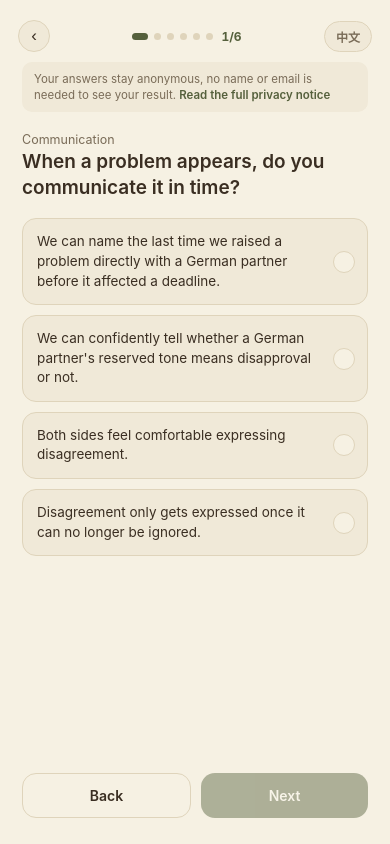
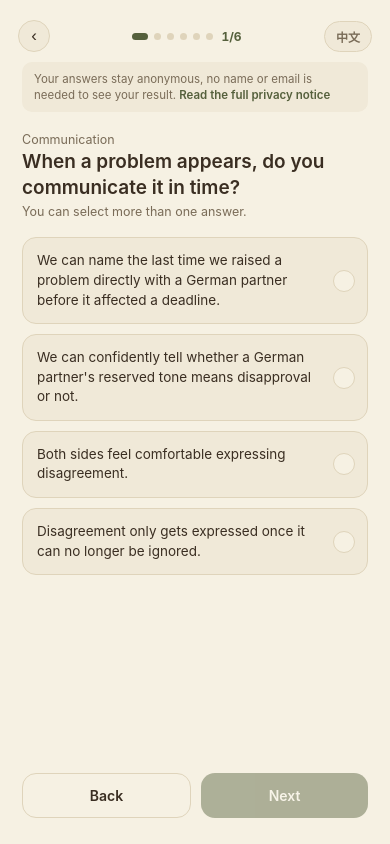
Before and after one commit to petersccc/chinese-checkup, a plain HTML site: page index.html in a window 390 px wide. Both pictures are taken after a click on the button "Start". Drawn offline with Linux system fonts and the light colour scheme.

Commit message:
Add multi-select instruction line to all six question slides
Shown directly under the framing question, same placement and visual
weight as the section label above it (new .question-instruction class,
deliberately styled to match .section-label rather than introducing a
new visual weight).

- content.js: multiSelectHint, "You can select more than one answer." /
  您可以选择多个答案。 The Chinese line is flagged provisional -- drafted
  directly rather than reviewed the way the rest of the Chinese content
  was.
- app.js: renders it in renderQuestion(), between the question and the
  cards.
- styles.css: .question-instruction reuses .section-label's font-size
  and muted color; .question's own bottom margin tightened to sit close
  above it, matching the ~2px gap the section label already has below it.

Verified on an actual mobile viewport (375x812) across all six slides in
both languages, including the longest section label
(决策、速度与沟通渠道) to confirm no wrapping/overflow issues.

Co-Authored-By: Claude Sonnet 5 <noreply@anthropic.com>

```diff
--- a/app.js
+++ b/app.js
@@ -245,6 +245,11 @@ function renderQuestion(panel, slideIdx) {
   question.className = "question";
   question.textContent = section.question[state.lang];
   content.appendChild(question);
+
+  const instruction = document.createElement("p");
+  instruction.className = "question-instruction";
+  instruction.textContent = t("multiSelectHint");
+  content.appendChild(instruction);
 
   const cards = document.createElement("div");
   cards.className = "cards";
--- a/content.js
+++ b/content.js
@@ -42,6 +42,9 @@ const STRINGS = {
     lastQuestionButton: "See my results",
     privacyNotice: "Your answers stay anonymous, no name or email is needed to see your result. ",
     privacyLinkText: "Read the full privacy notice",
+    // Shown under the framing question on all six question slides, same
+    // placement/weight as the section label above it.
+    multiSelectHint: "You can select more than one answer.",
     scoreLabel: "your overall result",
     strengthHeading: "Where you're strongest",
     weaknessHeading: "Where to pay attention",
@@ -77,6 +80,9 @@ const STRINGS = {
     // the same way the English notice + link text are split.
     privacyNotice: "你的回答完全匿名，无需提供姓名或邮箱即可查看结果。",
     privacyLinkText: "查看完整隐私声明",
+    // Provisional -- drafted directly rather than reviewed the way the
+    // rest of the Chinese content was.
+    multiSelectHint: "您可以选择多个答案。",
     scoreLabel: "你的总体得分",
     strengthHeading: "你的优势",
     weaknessHeading: "需要关注的方面",
--- a/styles.css
+++ b/styles.css
@@ -176,10 +176,18 @@ body {
 }
 
 .question {
-  margin: 0 0 18px 0;
+  margin: 0 0 4px 0;
   font-size: 19px;
   line-height: 1.35;
   font-weight: 600;
+}
+
+/* Same placement/weight as .section-label, but under the question
+   instead of above it. */
+.question-instruction {
+  margin: 0 0 18px 0;
+  font-size: 12.5px;
+  color: var(--ink-muted);
 }
 
 .cards {
```
Also changed, not shown: 1 other file.
